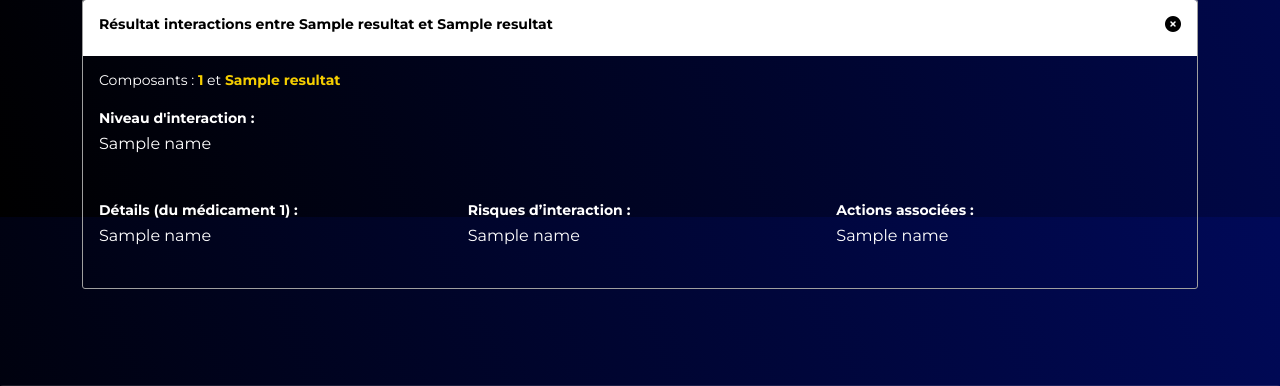
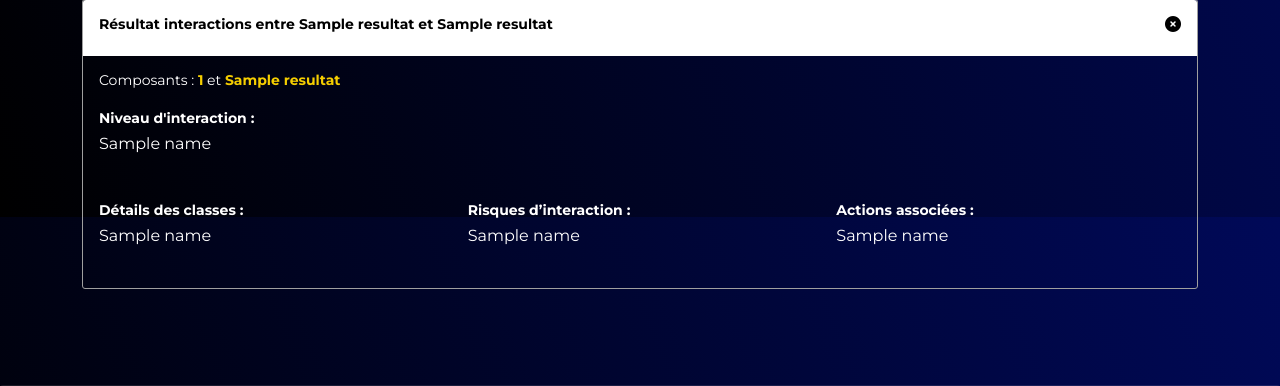
Before and after one commit to AmielDylan/projet-iam, a Flask app: template templates/index.html in a window 1280 px wide. Shown: the part 583-969 px from the top of the page. Run offline with Flask 3, Linux system fonts and the light colour scheme; the template is opened without the code that fills it: most values are stand-ins (such as "Sample title", 1, 10 or a date in 2020); some libraries are stand-ins or nearby versions.

Commit message:
Las Commit

```diff
--- a/static/requetes.py
+++ b/static/requetes.py
@@ -6,9 +6,6 @@ config = {
   'user': 'root',
   'password': 'root',
   'host': '127.0.0.1',
-  # 'user': 'admin',
-  # 'password': 'iarappdb2023',
-  # 'host': 'flask-iar-db.cpu44eheq7tf.us-east-1.rds.amazonaws.com',
   'database': 'projet_ipa',
   'raise_on_warnings': True
 }
@@ -266,7 +263,7 @@ def getInteractionsMed(med_1, med_2):
         listClasses_2.append(cs_value)
 
         if eval(isClasse(getSubstanceName(value))):
-            listClasses_1.append(getClasseId(getSubstanceName(value)))
+            listClasses_2.append(getClasseId(getSubstanceName(value)))
 
   """ If med 2 is a classe : """
   if eval(isClasse(med_2)):
--- a/templates/index.html
+++ b/templates/index.html
@@ -101,7 +101,7 @@
             <div class="row mt-4">
                 <div class="col-12 col-md-4 mb-2">
                   <div>
-                    <p class="title-4">Détails (du médicament 1) :</p>
+                    <p class="title-4">Détails des classes :</p>
                     <p class="resultat">{{ resultat[2][0] }}</p>
                   </div>
                 </div>
```
Also changed, not shown: static/test.py (added, +29 -0 lines), app.py (renamed from application.py).
